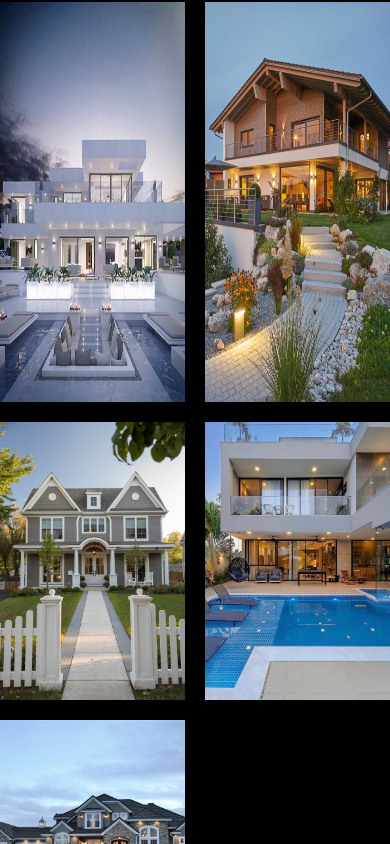
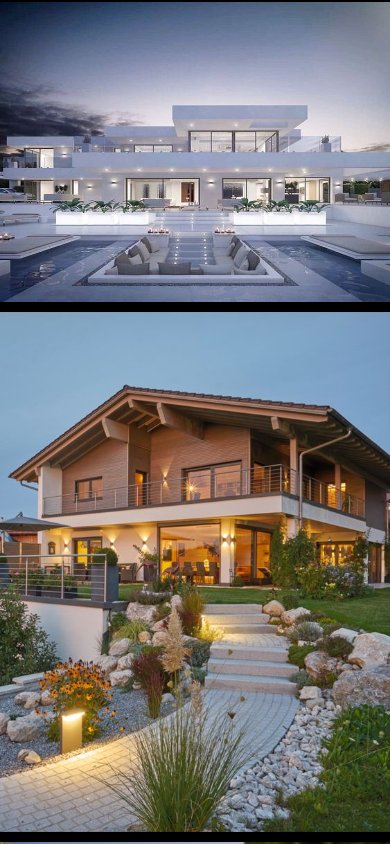
Before and after one commit to Hugonce/Huggsviviendas, a website: page pages/galeria.html in a window 390 px wide. Shown: the part 172-1016 px from the top of the page. Drawn offline with nearby package versions, Linux system fonts and the light colour scheme; a web font is replaced by a local one.

Commit message:
edit div galeria

```diff
--- a/css/styles.css
+++ b/css/styles.css
@@ -434,7 +434,7 @@ footer section a img{
 
 @media screen and (max-width: 500px){
 
-    .casas{
+    .casas div{
         grid-template-columns: 1fr;
         grid-template-rows: 300px;
         gap: 10px;
```
